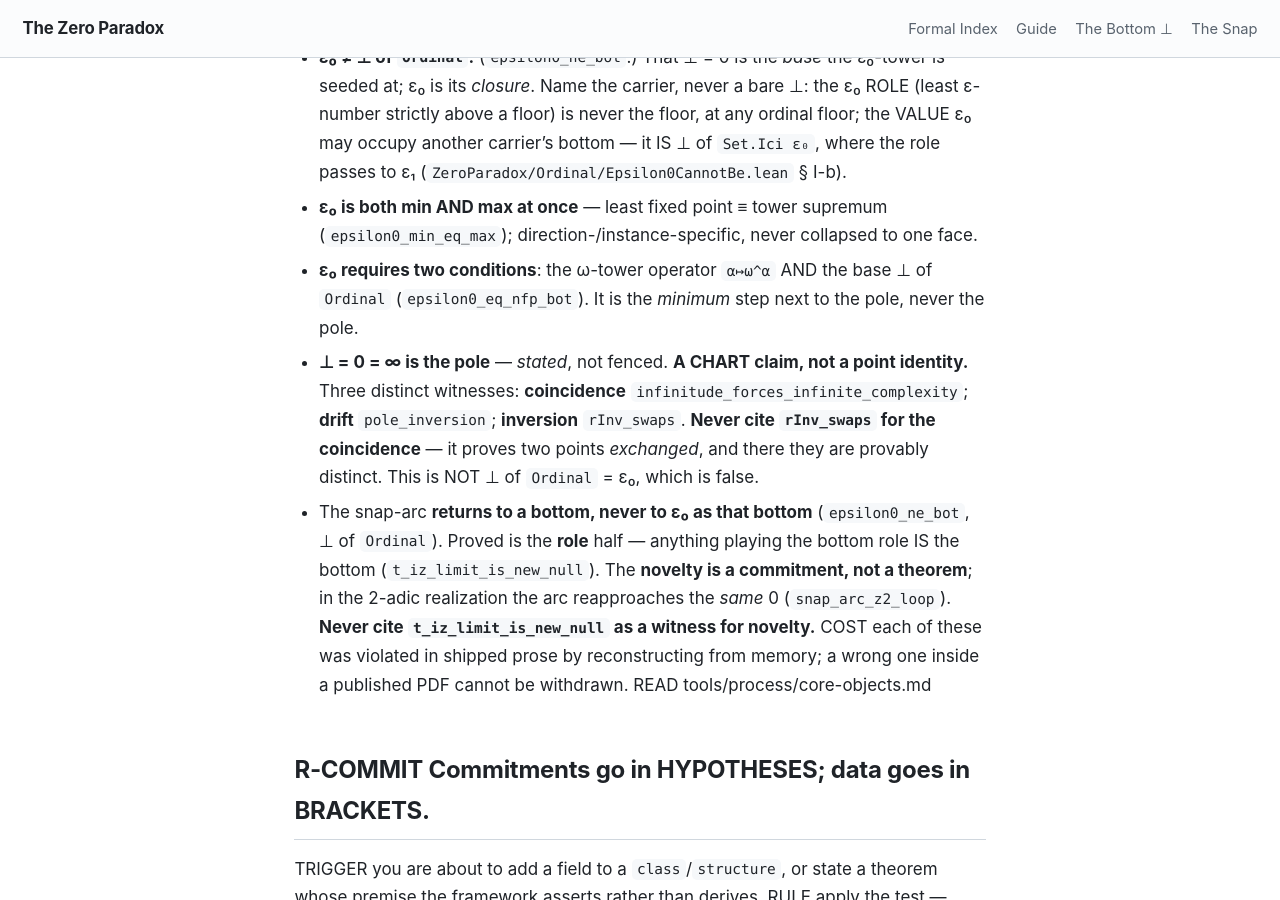
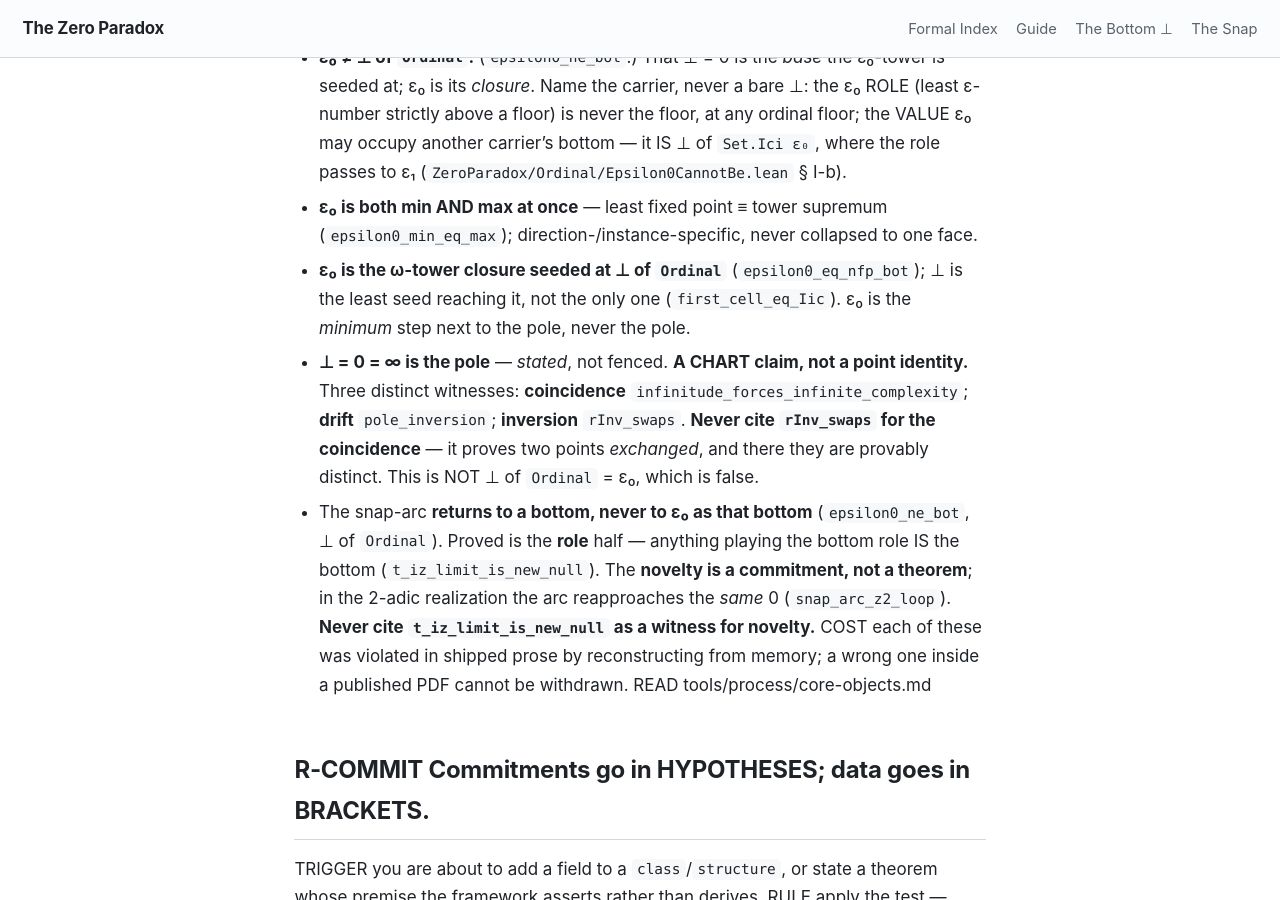
Before and after one commit to timbrigham/ZeroParadox, a Jekyll site: the page built from CLAUDE.md, in a window 1280 px wide and 900 px high, scrolled down 8580 px. Built offline with Jekyll 4.4.1, drawn with Linux system fonts in a browser that asks for light colours; our own code applies the rules of GitHub Pages for plain Markdown files.

Commit message:
CLAUDE.md R-BEDROCK: ⊥ of Ordinal is the least seed reaching ε₀, not a requirement
RBR-O1. epsilon0_eq_nfp_bot is an equation, not a necessity: every seed at
or below ε₀ reaches ε₀ (first_cell_eq_Iic). Bullet now reads as Tim approved
2026-10-06; "It" in the trailing sentence becomes "ε₀" so it cannot bind to ⊥.

Co-Authored-By: Claude Opus 5.5 (1M context) <noreply@anthropic.com>
Claude-Session: https://claude.ai/code/session_01M7PxaZmdYwacRczCRPuVWC

```diff
--- a/CLAUDE.md
+++ b/CLAUDE.md
@@ -257,7 +257,7 @@ RULE
 - **ε₀ ≠ 0 of `Ordinal`. Always.** (`epsilon0_ne_zero`.) Against another carrier's 0 (ℤ_[2]'s) the equation is ill-typed, not false. Never "fence ε₀ = 0" or treat 0 as a candidate value — it is not a well-formed possibility.
 - **ε₀ ≠ ⊥ of `Ordinal`.** (`epsilon0_ne_bot`.) That ⊥ = 0 is the *base* the ε₀-tower is seeded at; ε₀ is its *closure*. Name the carrier, never a bare ⊥: the ε₀ ROLE (least ε-number strictly above a floor) is never the floor, at any ordinal floor; the VALUE ε₀ may occupy another carrier's bottom — it IS ⊥ of `Set.Ici ε₀`, where the role passes to ε₁ (`ZeroParadox/Ordinal/Epsilon0CannotBe.lean` § I-b).
 - **ε₀ is both min AND max at once** — least fixed point ≡ tower supremum (`epsilon0_min_eq_max`); direction-/instance-specific, never collapsed to one face.
-- **ε₀ requires two conditions**: the ω-tower operator `α↦ω^α` AND the base ⊥ of `Ordinal` (`epsilon0_eq_nfp_bot`). It is the *minimum* step next to the pole, never the pole.
+- **ε₀ is the ω-tower closure seeded at ⊥ of `Ordinal`** (`epsilon0_eq_nfp_bot`); ⊥ is the least seed reaching it, not the only one (`first_cell_eq_Iic`). ε₀ is the *minimum* step next to the pole, never the pole.
 - **⊥ = 0 = ∞ is the pole** — *stated*, not fenced. **A CHART claim, not a point identity.** Three distinct witnesses: **coincidence** `infinitude_forces_infinite_complexity`; **drift** `pole_inversion`; **inversion** `rInv_swaps`. **Never cite `rInv_swaps` for the coincidence** — it proves two points *exchanged*, and there they are provably distinct. This is NOT ⊥ of `Ordinal` = ε₀, which is false.
 - The snap-arc **returns to a bottom, never to ε₀ as that bottom** (`epsilon0_ne_bot`, ⊥ of `Ordinal`). Proved is the **role** half — anything playing the bottom role IS the bottom (`t_iz_limit_is_new_null`). The **novelty is a commitment, not a theorem**; in the 2-adic realization the arc reapproaches the *same* 0 (`snap_arc_z2_loop`). **Never cite `t_iz_limit_is_new_null` as a witness for novelty.**
 COST     each of these was violated in shipped prose by reconstructing from memory; a wrong one
```
